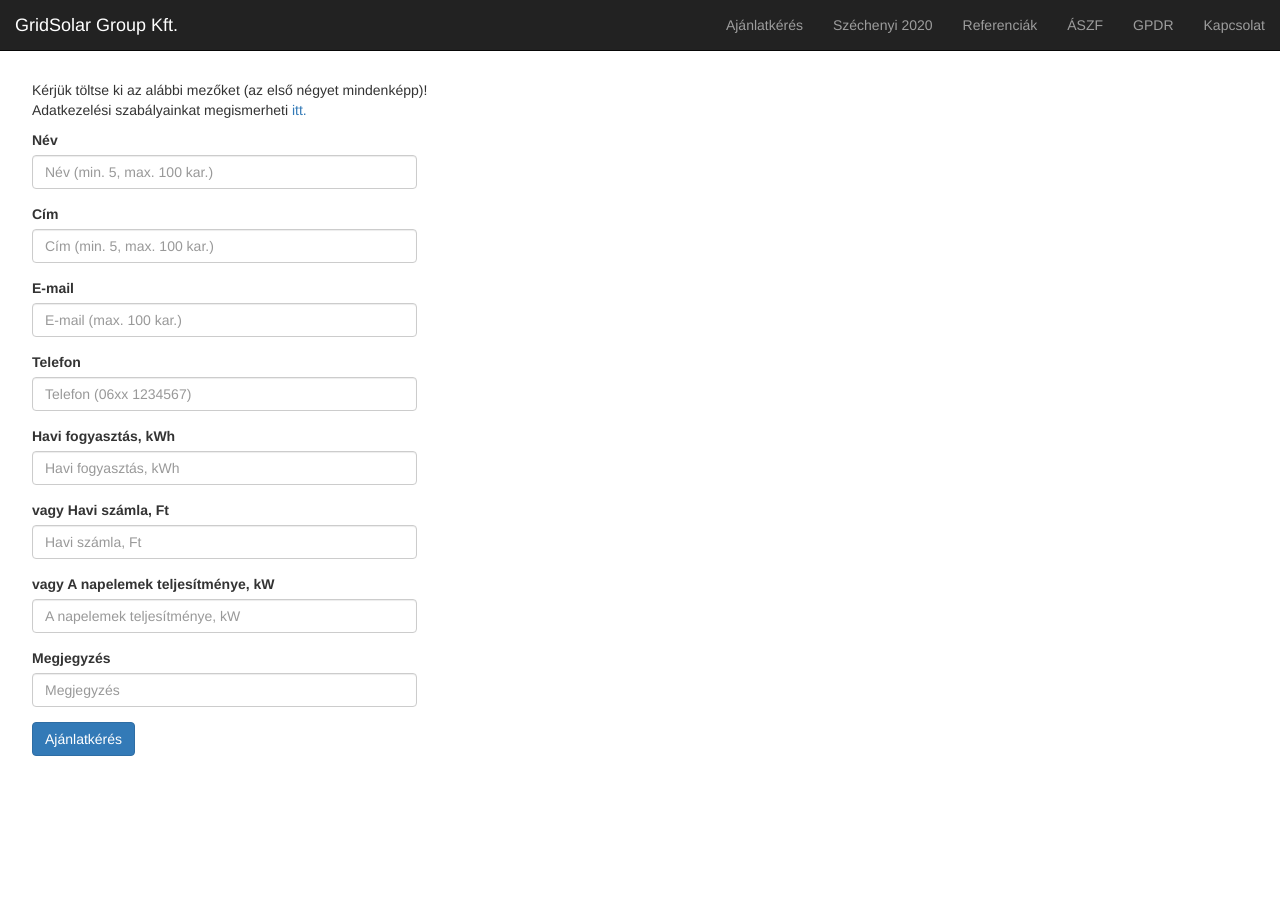
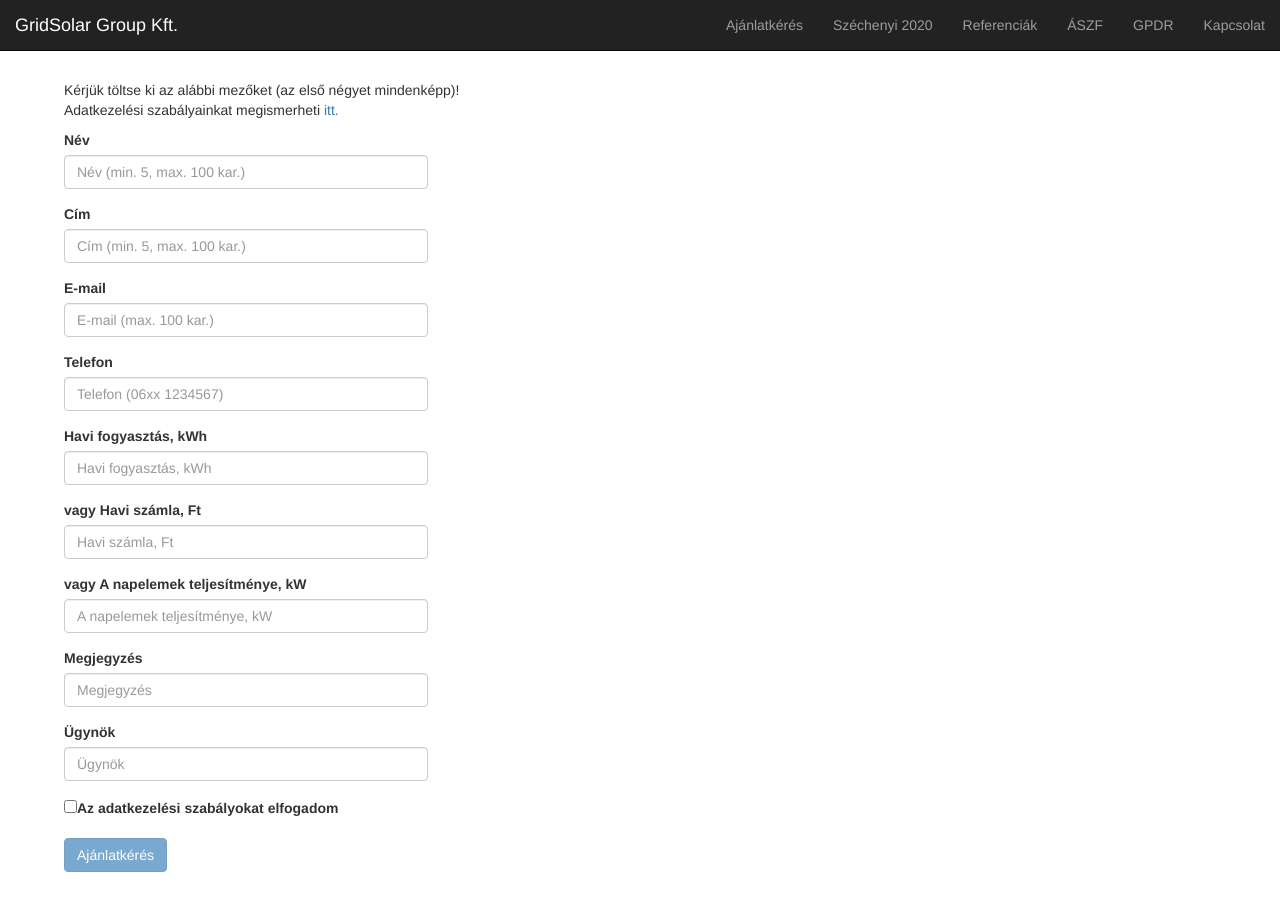
Before and after one commit to lagzikovacs/gridsolarhu5, an Angular app: page /ajanlatkeres in a window 1280 px wide. Shown: the top 910 px of the page. Before the commit the page ends 856 px from the top, so only its background shows below. Built offline with nearby package versions, Linux system fonts and the light colour scheme.

Commit message:
ajánlatkérés

```diff
--- a/src/app/ajanlatkeres/ajanlatkeres.component.html
+++ b/src/app/ajanlatkeres/ajanlatkeres.component.html
@@ -3,13 +3,13 @@
 <div class="hasab" *ngIf="!ajanlatkeresKesz; else elseBlock">
   <p align="justify">Kérjük töltse ki az alábbi mezőket (az első négyet mindenképp)!<br>Adatkezelési szabályainkat megismerheti <a routerLink="/gdpr">itt.</a></p>
 
-  <div class="row">
+  <div class="row no-gutter">
     <div class="col-xs-12 col-sm-4 col-md-4">
       <form #f="ngForm" (ngSubmit)="submitForm(f)" novalidate>
 
         <div class="form-group">
           <label for="nev">Név</label>
-          <input type="text" class="form-control" name = "nev" [(ngModel)]="Fi.nev"
+          <input type="text" class="form-control" name = "nev" id="nev" [(ngModel)]="Fi.nev"
             placeholder="Név (min. 5, max. 100 kar.)"
             minlength="5" maxlength="100" required>
           <span class="help-block" *ngIf="chkInput(f, f.controls.nev)">Kérjük adja meg a nevét!</span>
@@ -17,7 +17,7 @@
 
         <div class="form-group">
           <label for="cim">Cím</label>
-          <input type="text" class="form-control" name="cim" [(ngModel)]="Fi.cim"
+          <input type="text" class="form-control" name="cim" id="cim" [(ngModel)]="Fi.cim"
             placeholder="Cím (min. 5, max. 100 kar.)"
             minlength="5" maxlength="100" required>
           <span class="help-block" *ngIf="chkInput(f, f.controls.cim)">Kérjük adja meg a címét!</span>
@@ -25,7 +25,7 @@
 
         <div class="form-group">
           <label for="email">E-mail</label>
-          <input type="text" class="form-control" name="email" [(ngModel)]="Fi.email"
+          <input type="text" class="form-control" name="email" id="email" [(ngModel)]="Fi.email"
             placeholder="E-mail (max. 100 kar.)"
             maxlength="100" required
             pattern="^\w+([\.-]?\w+)*@\w+([\.-]?\w+)*(\.\w{2,3})+$">
@@ -34,7 +34,7 @@
 
         <div class="form-group">
           <label for="telefon">Telefon</label>
-          <input type="text" class="form-control" name="telefon" [(ngModel)]="Fi.telefon"
+          <input type="text" class="form-control" name="telefon" id="telefon" [(ngModel)]="Fi.telefon"
                  placeholder="Telefon (06xx 1234567)"
                  required>
           <span class="help-block"
@@ -43,29 +43,40 @@
 
         <div class="form-group">
           <label for="havifogyasztas">Havi fogyasztás, kWh</label>
-          <input type="number" class="form-control" name="havifogyasztas" [(ngModel)]="Fi.HAVIFOGYASZTASKWH"
+          <input type="number" class="form-control" name="havifogyasztas" id="havifogyasztas" [(ngModel)]="Fi.HAVIFOGYASZTASKWH"
                  placeholder="Havi fogyasztás, kWh">
         </div>
 
         <div class="form-group">
           <label for="haviszamla">vagy Havi számla, Ft</label>
-          <input type="number" class="form-control" name="haviszamla" [(ngModel)]="Fi.HAVISZAMLAFT"
+          <input type="number" class="form-control" name="haviszamla" id="haviszamla" [(ngModel)]="Fi.HAVISZAMLAFT"
                  placeholder="Havi számla, Ft">
         </div>
 
         <div class="form-group">
           <label for="nevleges">vagy A napelemek teljesítménye, kW</label>
-          <input type="number" class="form-control" name="nevleges" [(ngModel)]="Fi.NAPELEMEKTELJESITMENYEKW"
+          <input type="number" class="form-control" name="nevleges" id="nevleges" [(ngModel)]="Fi.NAPELEMEKTELJESITMENYEKW"
             placeholder="A napelemek teljesítménye, kW">
         </div>
 
         <div class="form-group">
           <label for="megjegyzes">Megjegyzés</label>
-          <input type="text" class="form-control" name="megjegyzes" [(ngModel)]="Fi.MEGJEGYZES"
+          <input type="text" class="form-control" name="megjegyzes" id="megjegyzes" [(ngModel)]="Fi.MEGJEGYZES"
                  placeholder="Megjegyzés">
         </div>
 
-        <button type="submit" [disabled]="markattintott" class="btn btn-primary">Ajánlatkérés</button>
+        <div class="form-group">
+          <label for="ugynoknev">Ügynök</label>
+          <input type="text" class="form-control" name="ugynoknev" id="ugynoknev" [(ngModel)]="Fi.UGYNOKNEV"
+                 placeholder="Ügynök">
+        </div>
+
+        <div class="form-group">
+          <input type="checkbox" name="adatkszab" id="adatkszab" [checked]="adatkszab" (click)="chkadatkszab()">
+          <label for="adatkszab">Az adatkezelési szabályokat elfogadom</label>
+        </div>
+
+        <button type="submit" [disabled]="markattintott || !adatkszab" class="btn btn-primary">Ajánlatkérés</button>
       </form>
       <div class="help-block" *ngIf="hiba">{{hibaUzenet}}</div>
       <div style="height: 100px"></div>
--- a/src/app/ajanlatkeres/ajanlatkeres.component.ts
+++ b/src/app/ajanlatkeres/ajanlatkeres.component.ts
@@ -1,7 +1,7 @@
 import {Component, OnInit} from '@angular/core';
 import {NgForm} from '@angular/forms';
 import {Http, Headers, RequestOptions} from '@angular/http';
-import {Feliratkozas} from './feliratkozas';
+import {AjanlatkeresPar} from './ajanlatkerespar';
 
 import 'rxjs/add/operator/toPromise';
 
@@ -14,16 +14,21 @@ import 'rxjs/add/operator/toPromise';
 export class AjanlatkeresComponent implements OnInit {
   public ajanlatkeresKesz = false;
 
-  public Fi = new Feliratkozas();
+  public Fi = new AjanlatkeresPar();
 
   public hiba = false;
   public hibaUzenet = '';
   public markattintott = false;
+  adatkszab = false;
 
   constructor(private http: Http) {
   }
 
   ngOnInit() {
+  }
+
+  chkadatkszab() {
+    this.adatkszab = !this.adatkszab;
   }
 
   submitForm(form: NgForm) {
@@ -39,7 +44,9 @@ export class AjanlatkeresComponent implements OnInit {
     const options = new RequestOptions({headers: headers});
 
     this.Fi.PARTICIOKOD = 1;
-    this.Fi.UGYNOKNEV = 'gridsolar.hu';
+    if ((this.Fi.UGYNOKNEV || '') === '') {
+      this.Fi.UGYNOKNEV = 'gridsolar.hu';
+    }
 
     this.http.post(url, this.Fi, options)
       .toPromise()
@@ -47,11 +54,7 @@ export class AjanlatkeresComponent implements OnInit {
         this.ajanlatkeresKesz = true;
       })
       .catch(error => {
-        if (error.status !== 599) {
-          this.hibaUzenet = error;
-        } else {
-          this.hibaUzenet = error.json();
-        }
+        this.hibaUzenet = error;
         this.hiba = true;
       });
   }
--- a/src/app/ajanlatkeres/feliratkozas.ts
+++ b/src/app/ajanlatkeres/ajanlatkerespar.ts
@@ -1,4 +1,4 @@
-export class Feliratkozas {
+export class AjanlatkeresPar {
   PARTICIOKOD: number;
   nev: string;
   cim: string;
--- a/src/styles.css
+++ b/src/styles.css
@@ -3,7 +3,7 @@
 /* Minden régi típú oldalhoz */
 .hasab {
   margin: auto;
-  width: 95%;
+  width: 90%;
   height: auto;
 }
 
```
